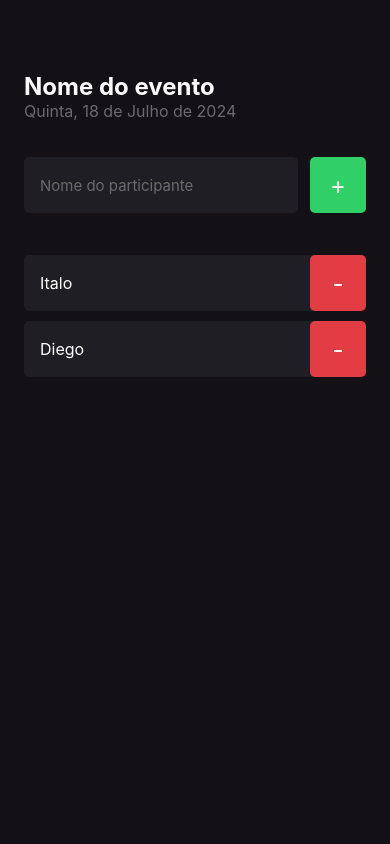
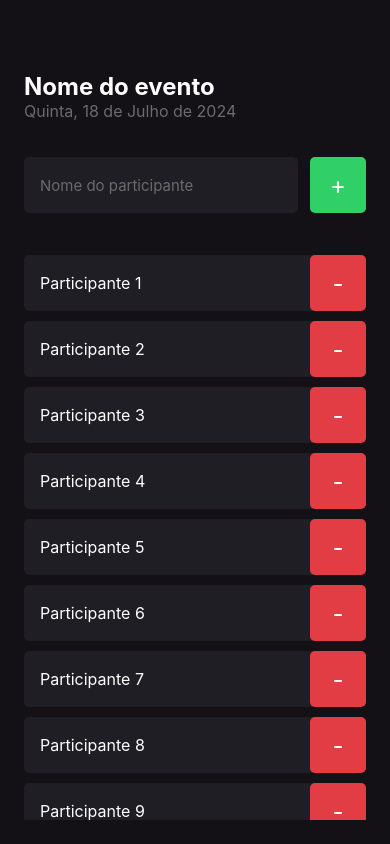
Before and after one commit to Italo-J-A-Fernandes/igniteFirstLevelReactNative, a React Native app: screen / in a window 390 px wide. Built offline with nearby package versions, Linux system fonts and the light colour scheme.

Commit message:
🔨 Trabalhando com método map e ScrollView

```diff
--- a/src/screens/Home/index.tsx
+++ b/src/screens/Home/index.tsx
@@ -1,21 +1,38 @@
-import { StatusBar } from "expo-status-bar";
-import { Text, TextInput, TouchableOpacity, View } from "react-native";
+import {
+  Text,
+  TextInput,
+  TouchableOpacity,
+  View,
+  ScrollView,
+} from "react-native";
 import { styles } from "./styles";
 import { Participant } from "../../components/Participant";
 
 export default function Home() {
+  const participants = [
+    "Participante 1",
+    "Participante 2",
+    "Participante 3",
+    "Participante 4",
+    "Participante 5",
+    "Participante 6",
+    "Participante 7",
+    "Participante 8",
+    "Participante 9",
+    "Participante 10",
+    "Participante 11",
+    "Participante 12",
+  ];
   const handleParticipantAdd = () => {
     console.log("Você clicou no botão adicionar");
   };
 
-  const handleParticipantRemove = () => {
+  const handleParticipantRemove = (name: string) => {
     console.log("Você clicou em remover participante");
   };
 
   return (
     <View style={styles.container}>
-      {/* <StatusBar style="auto" /> */}
-
       <Text style={styles.eventName}>Nome do evento</Text>
 
       <Text style={styles.eventDate}>Quinta, 18 de Julho de 2024</Text>
@@ -31,8 +48,16 @@ export default function Home() {
           <Text style={styles.buttonText}>+</Text>
         </TouchableOpacity>
       </View>
-      <Participant name="Italo" onRemove={handleParticipantRemove} />
-      <Participant name="Diego" onRemove={handleParticipantRemove} />
+
+      <ScrollView>
+        {participants.map((participante) => (
+          <Participant
+            key={participante}
+            name={participante}
+            onRemove={() => handleParticipantRemove("")}
+          />
+        ))}
+      </ScrollView>
     </View>
   );
 }
```
